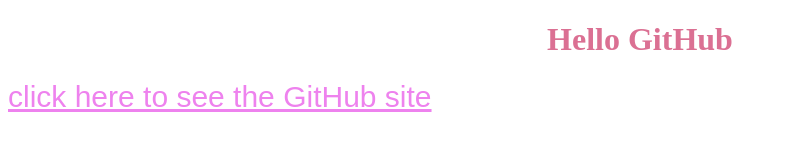
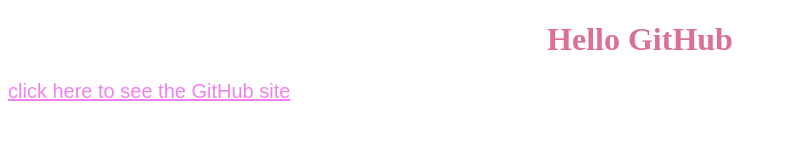
Before and after one commit to fatimaahmadi123/my-awesome-project, a plain HTML site: page index.html in a window 1280 px wide. Shown: the whole page, without its empty margins (0-787 px from the left). Drawn offline with Linux system fonts and the light colour scheme.

Commit message:
removed the link address

```diff
--- a/index.html
+++ b/index.html
@@ -11,7 +11,7 @@
         text-align: center;
       }
       a {
-        font-size: 30px;
+        font-size: 20px;
         font-family: Arial, "Helvetica Neue", Helvetica, sans-serif;
         color: violet;
         text-align: center;
@@ -21,10 +21,6 @@
 
   <body>
     <h1>Hello GitHub</h1>
-    <a
-      href="https://www.bing.com/ck/a?!&&p=fc010ce363a28f32JmltdHM9MTY4NDU0MDgwMCZpZ3VpZD0zYjY0ZjhhYS00ZmE4LTY5YTQtMGUwYy1lYWRjNGVjNTY4N2QmaW5zaWQ9NTE5Ng&ptn=3&hsh=3&fclid=3b64f8aa-4fa8-69a4-0e0c-eadc4ec5687d&psq=github&u=a1aHR0cHM6Ly9naXRodWIuY29tLw&ntb=1"
-      class="link"
-      >click here to see the GitHub site</a
-    >
+    <a href="#" class="link">click here to see the GitHub site</a>
   </body>
 </html>
```
